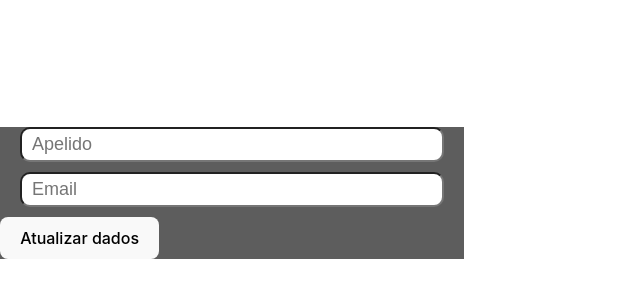
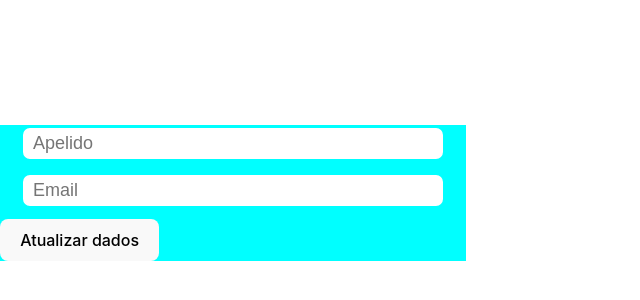
Before and after one commit to GigliarlyM/fotografia-sistema, a React (Vite) app in the folder front-end/: page /photographer/alter in a window 1280 px wide. Shown: the part 212-512 px from the top of the page, without its empty margins (0-640 px from the left). Built offline with nearby package versions, Linux system fonts and the light colour scheme.

Commit message:
modificação nos arquivos css e remoção do arquivo app css,

```diff
--- a/front-end/index.html
+++ b/front-end/index.html
@@ -2,7 +2,7 @@
 <html lang="pt-br">
   <head>
     <meta charset="UTF-8" />
-  <link rel="icon" type="image/svg+xml" href="https://static.vecteezy.com/ti/vetor-gratis/t2/6998431-photo-camera-icons-photo-camera-icon-vector-design-illustration-photo-camera-simples-sign-photo-camera-image-vetor.jpg" />
+    <link rel="icon" type="image/svg+xml" href="https://static.vecteezy.com/ti/vetor-gratis/t2/6998431-photo-camera-icons-photo-camera-icon-vector-design-illustration-photo-camera-simples-sign-photo-camera-image-vetor.jpg" />
     <meta name="viewport" content="width=device-width, initial-scale=1.0" />
     <title>Fotografia-freelancer</title>
   </head>
--- a/front-end/src/styles/form.css
+++ b/front-end/src/styles/form.css
@@ -1,5 +1,5 @@
 .form {
-    background-color: rgb(93, 93, 93);
+    background-color: aqua;
 }
 input {
     display: block;
@@ -8,4 +8,5 @@ input {
     margin: 10px 20px;
     border-radius: 10px;
     padding: 5px 10px;
+    border: solid aqua;
 }
```
Also changed, not shown: front-end/src/App.css (added).
